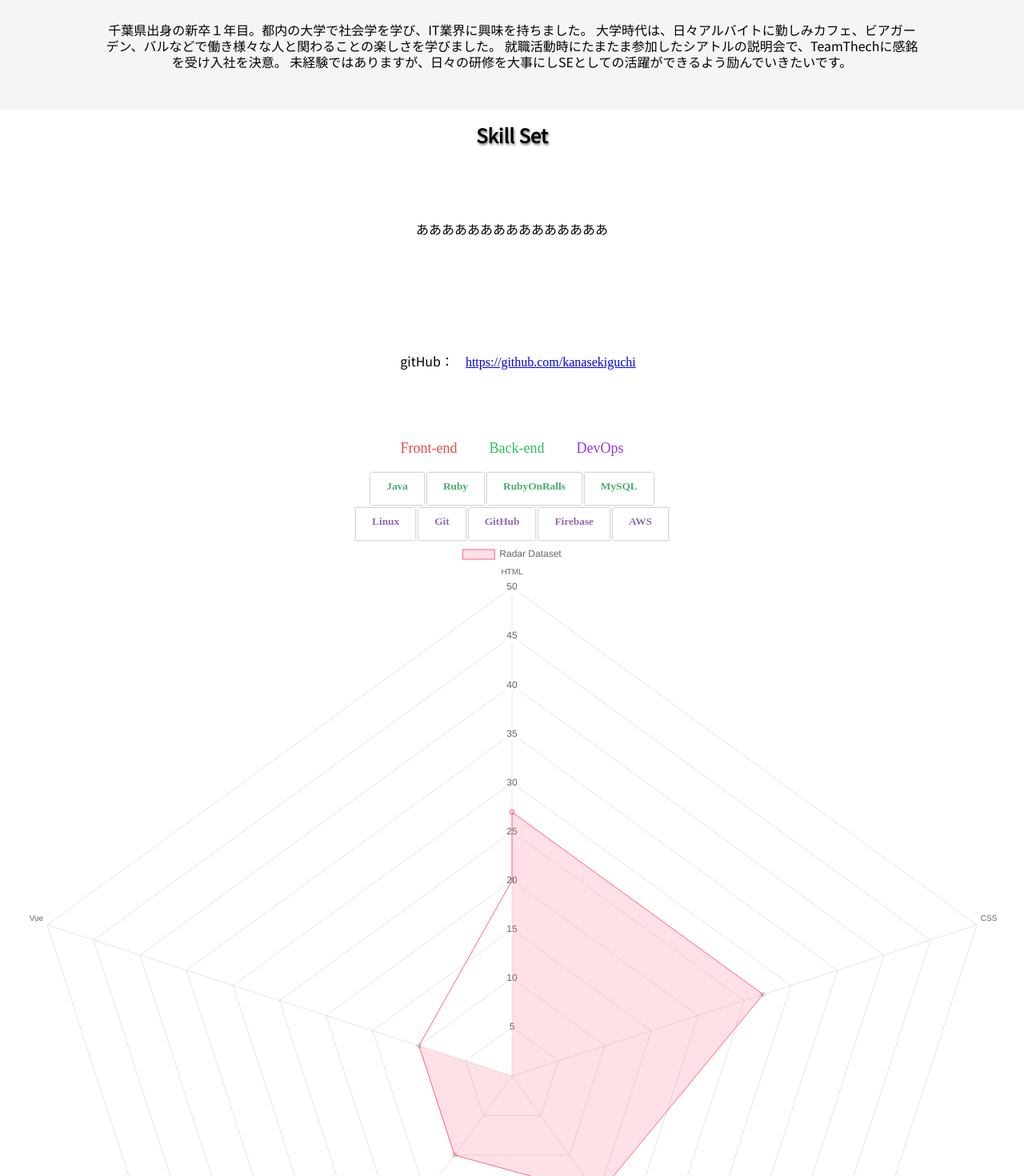
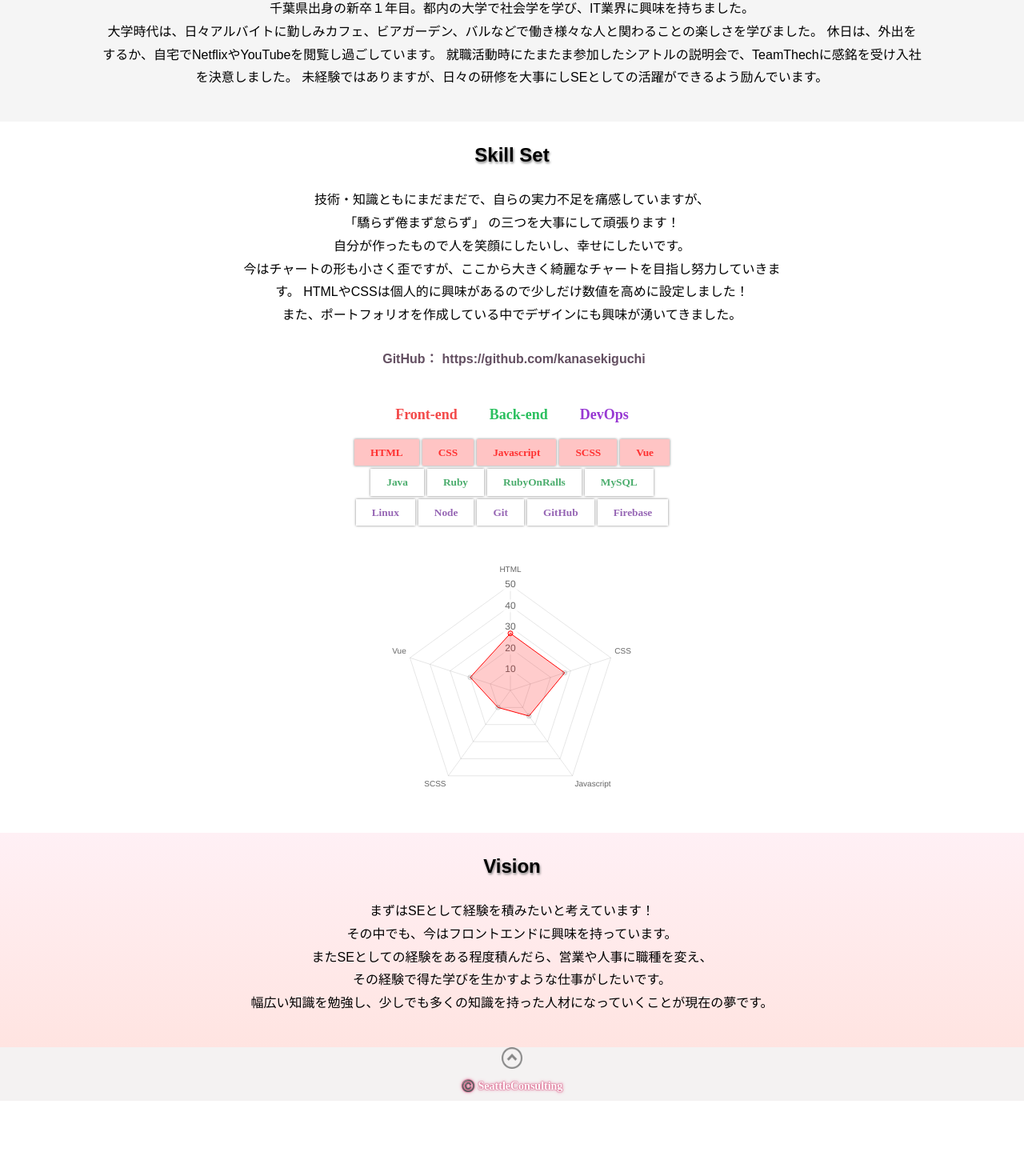
Before and after one commit to kanasekiguchi/portfolio, a Vue app: page / in a window 1280 px wide. Shown: the part 358-1828 px from the top of the page at 80% size. After the commit the page ends 1734 px from the top, so only its background shows below. Built offline with nearby package versions, Linux system fonts and the light colour scheme; what vue-smoothscroll would draw is missing.

Commit message:
【ポートフォリオ実装】20200416

```diff
--- a/src/App.vue
+++ b/src/App.vue
@@ -30,5 +30,9 @@ export default {
 </script>
 
 <style>
+#app {
+  overflow: hidden;
+}
+
 @import url('https://fonts.googleapis.com/css2?family=Noto+Sans+JP&display=swap');
 </style>
--- a/src/components/About.vue
+++ b/src/components/About.vue
@@ -4,10 +4,11 @@
       About Me
     </div>
     <div class="aboutExplain">
-      千葉県出身の新卒１年目。都内の大学で社会学を学び、IT業界に興味を持ちました。
+      千葉県出身の新卒１年目。都内の大学で社会学を学び、IT業界に興味を持ちました。<br>
       大学時代は、日々アルバイトに勤しみカフェ、ビアガーデン、バルなどで働き様々な人と関わることの楽しさを学びました。
-      就職活動時にたまたま参加したシアトルの説明会で、TeamThechに感銘を受け入社を決意。
-      未経験ではありますが、日々の研修を大事にしSEとしての活躍ができるよう励んでいきたいです。
+      休日は、外出をするか、自宅でNetflixやYouTubeを閲覧し過ごしています。
+      就職活動時にたまたま参加したシアトルの説明会で、TeamThechに感銘を受け入社を決意しました。
+      未経験ではありますが、日々の研修を大事にしSEとしての活躍ができるよう励んでいます。
     </div>
   </div>
 </template>
@@ -31,7 +32,7 @@
   font-size: 18pt;
   text-shadow: 1px 2px 3px #808080;
   margin: 0 auto;
-  padding: 20px;
+  padding: 30px;
 }
 
 .aboutExplain {
@@ -39,9 +40,9 @@
   font-size: 12pt;
   width: 80%;
   word-wrap: break-word;
-  line-height: 1.25em;
+  line-height: 1.8em;
   margin: 0 auto;
-  padding: 50px;
+  padding: 0 40px 40px;
 }
 
 </style>
--- a/src/components/BackChart.vue
+++ b/src/components/BackChart.vue
@@ -7,16 +7,16 @@ export default {
   data () {
     return {
       data: {
-        labels: ['Java', 'Ruby', 'RubyOnRalls', 'MySQL',''],
+        labels: ['Java', 'Ruby', 'RubyOnRalls', 'MySQL'],
         datasets: [
           {
             label: 'Radar Dataset',
-            data: [15, 15, 30, 15, 0],
+            data: [15, 15, 30, 15],
             backgroundColor: [
-              'rgba(255, 99, 132, 0.2)',
+              'rgba(15, 145, 60, 0.2)',
             ],
             borderColor: [
-              'rgba(255, 99, 132, 1)',
+              'rgba(15, 145, 60, 1)',
             ],
             borderWidth: 1
           }
@@ -29,6 +29,9 @@ export default {
             max: 50,
             min: 0
           }
+        },
+        legend: {
+          display: false,
         }
       }
     }
--- a/src/components/DevOpsChart.vue
+++ b/src/components/DevOpsChart.vue
@@ -13,10 +13,10 @@ export default {
             label: 'Radar Dataset',
             data: [27, 20, 20, 25, 15],
             backgroundColor: [
-              'rgba(255, 99, 132, 0.2)',
+              'rgba(115, 51, 155, 0.2)',
             ],
             borderColor: [
-              'rgba(255, 99, 132, 1)',
+              'rgba(115, 51, 155, 1)',
             ],
             borderWidth: 1
           }
@@ -29,6 +29,9 @@ export default {
             max: 50,
             min: 0
           }
+        },
+        legend: {
+          display: false,
         }
       }
     }
--- a/src/components/Footer.vue
+++ b/src/components/Footer.vue
@@ -36,16 +36,23 @@ export default {
 <style scoped>
 .footerSection {
   width: 100%;
-  background: linear-gradient(#ffe4e1, #fff0f5);
+  background: #f3f1f1e1;
   height: auto;
   text-align: center;
 }
 
 .footerCopyright {
-  font-family: 'Noto Sans JP', sans-serif;
+  font-size: 14px;
+  text-align: center;
+  line-height: 0.95em;
   font-weight: bold;
-  font-size: 12pt;
-  text-shadow: 1px 2px 3px #808080;
+  color: #fff;
+  text-shadow:
+    0 0 0.05em #f06292,
+    0 0 0.1em #f06292,
+    0 0 0.15em #f06292,
+    0 0 0.3em #f06292;
+  filter: saturate(80%);
   margin: 0 auto;
   padding: 12px;
 }
--- a/src/components/FrontChart.vue
+++ b/src/components/FrontChart.vue
@@ -12,12 +12,12 @@ export default {
         datasets: [
           {
             label: 'Radar Dataset',
-            data: [27, 27, 15, 10, 10, 20],
+            data: [27, 27, 15, 10,20],
             backgroundColor: [
-              'rgba(255, 99, 132, 0.2)'
+              'rgba(255, 0, 0, 0.2)'
             ],
             borderColor: [
-              'rgba(255, 99, 132, 1)',
+              'rgba(255, 0, 0, 1)',
             ],
 
             borderWidth: 1
@@ -31,6 +31,9 @@ export default {
             max: 50,
             min: 0
           }
+        },
+        legend: {
+          display: false,
         }
       }
     }
--- a/src/components/Header.vue
+++ b/src/components/Header.vue
@@ -2,6 +2,7 @@
   <div id="headerSection">
     <input
       id="nav-input"
+      v-model="check"
       type="checkbox"
       class="nav-unshown"
     >
@@ -20,7 +21,7 @@
       for="nav-input"
     />
     <div id="nav-content">
-      <Menu />
+      <Menu @close="closeDrower" />
     </div>
   </div>
 </template>
@@ -35,9 +36,16 @@
   get components() {
     return this._components
   },
-  set components(value) {
-    this._components=value
+  data(){
+    return {
+      check: false
+    }
   },
+  methods:{
+    closeDrower(){
+      this.check= false
+    }
+  }
 }
 
 </script>
@@ -111,8 +119,8 @@
   left: 0;
   z-index: 9999;/* 最前面に */
   width: 90%;/* 右側に隙間を作る（閉じるカバーを表示） */
-  max-width: 330px;/* 最大幅（調整してください） */
-  height: 100%;
+  max-width: 250px;/* 最大幅（調整してください） */
+  height: 80%;
   background: #fff;/* 背景色 */
   transition: 0.3s ease-in-out;/* 滑らかに表示 */
   -webkit-transform: translateX(-105%);
--- a/src/components/Main.vue
+++ b/src/components/Main.vue
@@ -20,7 +20,7 @@
 <style scoped>
 .mainSection {
   width: 100%;
-  background: linear-gradient(#ffe4e1, #fff0f5);
+  background: linear-gradient(#fff0f5, #ffe4e1);
   height: auto;
   line-height: 2em;
   margin: 0 auto;
--- a/src/components/Menu.vue
+++ b/src/components/Menu.vue
@@ -7,7 +7,10 @@
         src="@/assets/drawerclose.png"
       >
     </label>
-    <ul class="drawerMenuSection">
+    <ul
+      class="drawerMenuSection"
+      @click="closeMenu"
+    >
       <li id="drawerMenuItem">
         <a
           class="drawerMenuItemLink"
@@ -43,6 +46,9 @@
 <script>
 export default {
   methods: {
+    closeMenu(){
+      this.$emit('close')
+    },
     clickSmoothScroll1 () {
       event.preventDefault()
       this.$SmoothScroll(
@@ -106,6 +112,8 @@ export default {
   width: 100%;
   height: 731pt;
   text-align: center;
+  font-weight: bold;
+  font-size: 60pt;
 }
 
 .drawerMenuItem {
@@ -117,7 +125,7 @@ export default {
 .drawerMenuItemLink {
   color: #707070;
   font-family: 'Noto Sans JP', sans-serif;
-  font-size: 20px;
+  font-size: 25px;
   white-space: nowrap;
   line-height: 3em;
   text-decoration: none;
--- a/src/components/Skill.vue
+++ b/src/components/Skill.vue
@@ -4,11 +4,21 @@
       Skill Set
     </div>
     <div class="skillExplain">
-      <p>あああああああああああああああ</p>
+      <p>
+        技術・知識ともにまだまだで、自らの実力不足を痛感していますが、<br>「驕らず倦まず怠らず」
+        の三つを大事にして頑張ります！<br>
+        自分が作ったもので人を笑顔にしたいし、幸せにしたいです。<br>
+        今はチャートの形も小さく歪ですが、ここから大きく綺麗なチャートを目指し努力していきます。
+        HTMLやCSSは個人的に興味があるので少しだけ数値を高めに設定しました！<br>
+        また、ポートフォリオを作成している中でデザインにも興味が湧いてきました。
+      </p>
     </div>
     <div>
-      <label class="gitHubLabel">gitHub：</label>
-      <a href="https://github.com/kanasekiguchi">https://github.com/kanasekiguchi</a>
+      <label class="gitHubLabel">GitHub：</label>
+      <a
+        class="gitHuburl"
+        href="https://github.com/kanasekiguchi"
+      >https://github.com/kanasekiguchi</a>
     </div>
     <div class="skillCategories">
       <ul>
@@ -60,10 +70,10 @@
         :class="{'devops-Change': devchange}"
       >
         <li>Linux</li>
+        <li>Node</li>
         <li>Git</li>
         <li>GitHub</li>
         <li>Firebase</li>
-        <li>AWS</li>
       </ul>
     </div>
     <div class="skillGraph">
@@ -79,7 +89,12 @@
       >
         <BackChart />
       </div>
-      <div><DevOpsChart /></div>
+      <div
+        v-if="devchange"
+        id="Graph"
+      >
+        <DevOpsChart />
+      </div>
     </div>
   </div>
 </template>
@@ -99,17 +114,25 @@
   },
   data() {
     return {
-      Front_end: true
+      Front_end: true,
+      Back_end: false,
+      devchange: false,
     }
   },
   methods: {
     frontChange(){
-      this.Front_end=!this.Front_end
+      this.Front_end=!this.Front_end,
+      this.Back_end= false,
+      this.devchange=false
     },
     backChange(){
-      this.Back_end=!this.Back_end
+      this.Front_end= false,
+      this.Back_end=!this.Back_end,
+      this.devchange=false
     },
     devChange(){
+      this.Front_end= false,
+      this.Back_end= false,
       this.devchange=!this.devchange
     }
   }
@@ -135,41 +158,43 @@ li {
   font-size: 18pt;
   text-shadow: 1px 2px 3px #808080;
   margin: 0 auto;
-  padding: 20px;
+  padding: 30px;
 }
 
 .skillExplain {
   font-family: 'Noto Sans JP', sans-serif;
   font-size: 12pt;
   word-wrap: break-word;
-  line-height: 1.25em;
+  line-height: 1.8em;
   margin: 0 auto;
-  width: 80%;
-  padding: 75px;
+  padding: 0 20px;
+  width: 700px;
 }
 
 .gitHubLabel {
   font-family: 'Noto Sans JP', sans-serif;
   font-size: 12pt;
+  font-weight: bold;
+  color: rgb(99, 79, 97);
   margin: 0 auto;
-  padding: 15px;
-  line-height: 10em;
+  padding: 5px;
+  line-height: 5em;
+}
+
+.gitHuburl {
+  font-family: 'Noto Sans JP', sans-serif;
+  font-weight: bold;
+  color: rgb(99, 79, 97);
+  text-decoration: none;
 }
 
 .skillCategories {
+  font-weight: bold;
   padding: 20px;
 }
 
-.front-Change {
-  display: none;
-}
-
-.back-Change {
-  display: none;
-}
-
-.devops-Change {
-  display: none;
+.skillList {
+  padding: 0 0 2px;
 }
 
 .Front {
@@ -193,34 +218,47 @@ li {
   padding: 20px;
 }
 
+.front-Change li {
+  background-color: rgba(255, 0, 0, 0.23);
+}
+
+.back-Change li {
+  background-color: rgba(15, 145, 60, 0.23);
+}
+
+.devops-Change li {
+  background-color: rgba(115, 51, 155, 0.23);
+}
+
 #Front-end li {
   color: rgba(255, 0, 0, 0.75);
   font-size: 10pt;
-  height: 20px;
   font-weight: bold;
   padding: 10px 20px 10px 20px;
   margin: 2px;
-  box-shadow: 0 0 2px gray;
+  box-shadow: 0 0 3px gray;
 }
 
 #Back-end li {
   color: rgba(15, 145, 60, 0.75);
   font-size: 10pt;
-  height: 20px;
   font-weight: bold;
   padding: 10px 20px 10px 20px;
   margin: 2px;
-  box-shadow: 0 0 2px gray;
+  box-shadow: 0 0 3px gray;
 }
 
 #DevOps li {
   color: rgba(115, 51, 155, 0.75);
   font-size: 10pt;
-  height: 20px;
   font-weight: bold;
   padding: 10px 20px 10px 20px;
   margin: 2px;
-  box-shadow: 0 0 2px gray;
+  box-shadow: 0 0 3px gray;
 }
 
+#Graph {
+  margin: 40px auto;
+  width: 300px;
+}
 </style>
--- a/src/components/Vision.vue
+++ b/src/components/Vision.vue
@@ -4,9 +4,11 @@
       Vision
     </div>
     <div class="visionExplain">
-      まずはSEとして経験を積みたいと考えています。
-      その後は、営業や人事などに職種を変えることでSEで得た学びを生かしていきたいです。
-      幅広い知識をつけ、少しでも多くの知識を持った人材になっていくことが現在の夢です。
+      まずはSEとして経験を積みたいと考えています！<br>
+      その中でも、今はフロントエンドに興味を持っています。<br>
+      またSEとしての経験をある程度積んだら、営業や人事に職種を変え、<br>
+      その経験で得た学びを生かすような仕事がしたいです。<br>
+      幅広い知識を勉強し、少しでも多くの知識を持った人材になっていくことが現在の夢です。
     </div>
   </div>
 </template>
@@ -17,7 +19,7 @@
 
 <style scoped>
 .visionSection {
-  background: linear-gradient(#ffe4e1, #fff0f5);
+  background: linear-gradient(#fff0f5, #ffe4e1);
   width: 100%;
   height: auto;
   text-align: center;
@@ -29,15 +31,16 @@
   font-size: 18pt;
   text-shadow: 1px 2px 3px #808080;
   margin: 0 auto;
-  padding: 20px;
+  padding: 30px;
 }
 
 .visionExplain {
   font-family: 'Noto Sans JP', sans-serif;
   font-size: 12pt;
   word-wrap: break-word;
-  line-height: 1.25em;
+  line-height: 1.8em;
   margin: 0 auto;
-  padding: 100px;
+  padding: 0 40px 40px;
+  width: 700px;
 }
 </style>
```
